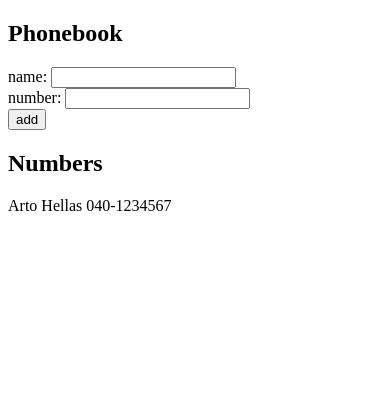
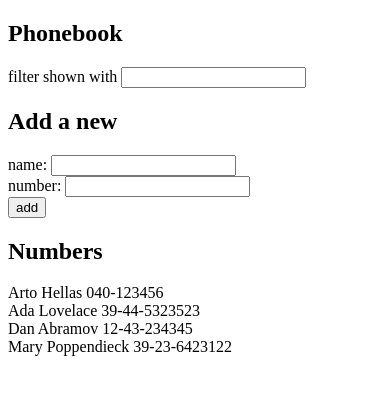
Before and after one commit to vikram42003/Full-Stack-Open, a React (Vite) app in the folder part2/phonebook/: page / in a window 390 px wide. Shown: the top 394 px of the page. Built offline with nearby package versions, Linux system fonts and the light colour scheme.

Commit message:
Finish part 2 exercise 2.9 - phonebook step 4
- add search functionality
- make event handlers more compact
- make minor modifications to webpage structure

```diff
--- a/part2/phonebook/src/App.jsx
+++ b/part2/phonebook/src/App.jsx
@@ -2,21 +2,18 @@ import { useState } from "react";
 
 const App = () => {
   const [persons, setPersons] = useState([
-    {
-      name: "Arto Hellas",
-      number: "040-1234567",
-    },
+    { name: "Arto Hellas", number: "040-123456", id: 1 },
+    { name: "Ada Lovelace", number: "39-44-5323523", id: 2 },
+    { name: "Dan Abramov", number: "12-43-234345", id: 3 },
+    { name: "Mary Poppendieck", number: "39-23-6423122", id: 4 },
   ]);
   const [newName, setNewName] = useState("");
   const [newNumber, setNewNumber] = useState("");
+  const [query, setQuery] = useState("");
 
-  const handleNewNameChange = (event) => {
-    setNewName(event.target.value);
-  };
-
-  const handleNewNumberChange = (event) => {
-    setNewNumber(event.target.value);
-  };
+  const personsToDisplay = persons.filter((person) =>
+    person.name.toLowerCase().includes(query.toLowerCase())
+  );
 
   const handleAddPerson = (event) => {
     event.preventDefault();
@@ -31,7 +28,7 @@ const App = () => {
       return;
     }
 
-    setPersons((p) => [...p, { name: newName, number: newNumber }]);
+    setPersons((p) => [...p, { name: newName, number: newNumber, id: persons.length + 1 }]);
     setNewName("");
     setNewNumber("");
   };
@@ -39,28 +36,52 @@ const App = () => {
   return (
     <div>
       <h2>Phonebook</h2>
+
+      <div>
+        filter shown with{" "}
+        <input
+          type="text"
+          value={query}
+          onChange={(e) => setQuery(e.target.value)}
+        />
+      </div>
+
+      <div>
+        <h2>Add a new</h2>
         <form onSubmit={handleAddPerson}>
           <div>
             name:{" "}
-          <input type="text" value={newName} onChange={handleNewNameChange} />
+            <input
+              type="text"
+              value={newName}
+              onChange={(e) => setNewName(e.target.value)}
+            />
           </div>
           <div>
             number:{" "}
             <input
               type="text"
               value={newNumber}
-            onChange={handleNewNumberChange}
+              onChange={(e) => setNewNumber(e.target.value)}
             />
           </div>
           <div>
             <button type="submit">add</button>
           </div>
         </form>
+      </div>
+
+      <div>
         <h2>Numbers</h2>
         <div>
-        {persons.map((person) => {
-          return <div key={person.name}>{person.name} {person.number}</div>;
+          {personsToDisplay.map((person) => {
+            return (
+              <div key={person.id}>
+                {person.name} {person.number}
+              </div>
+            );
           })}
+        </div>
       </div>
     </div>
   );
```
Lines whose indentation alone changed are shown as unchanged.
